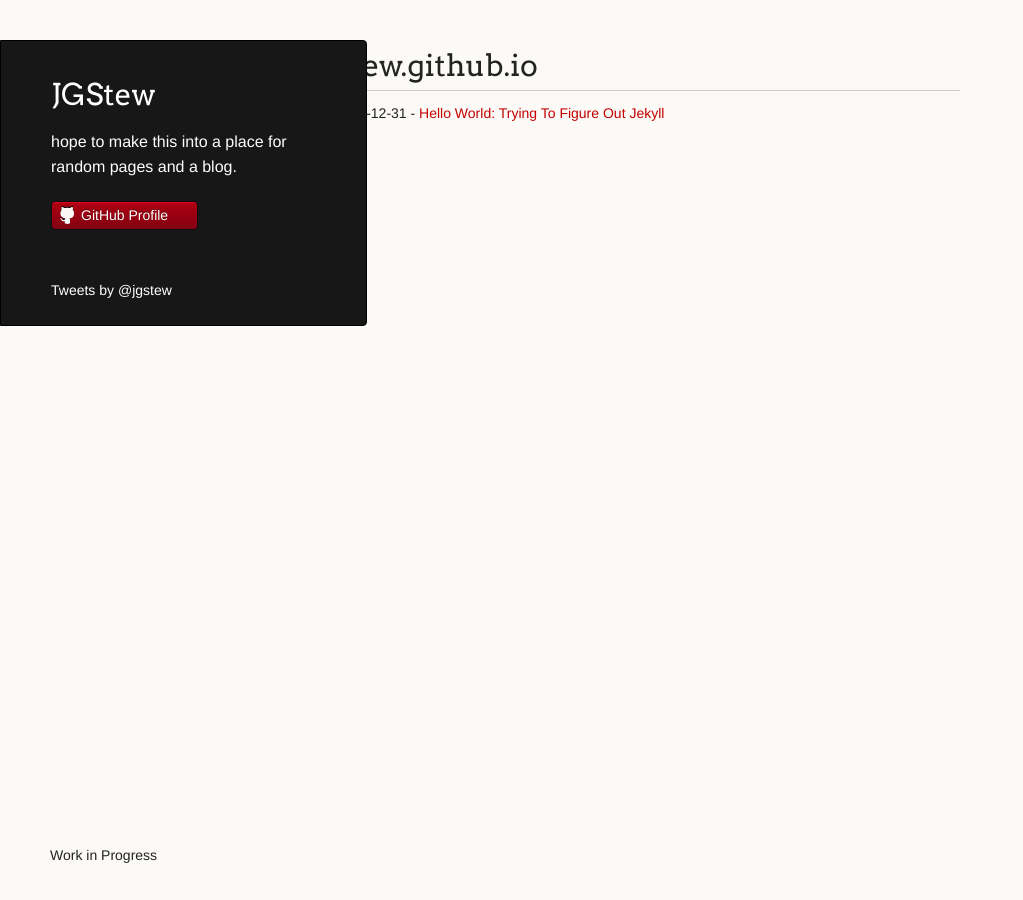
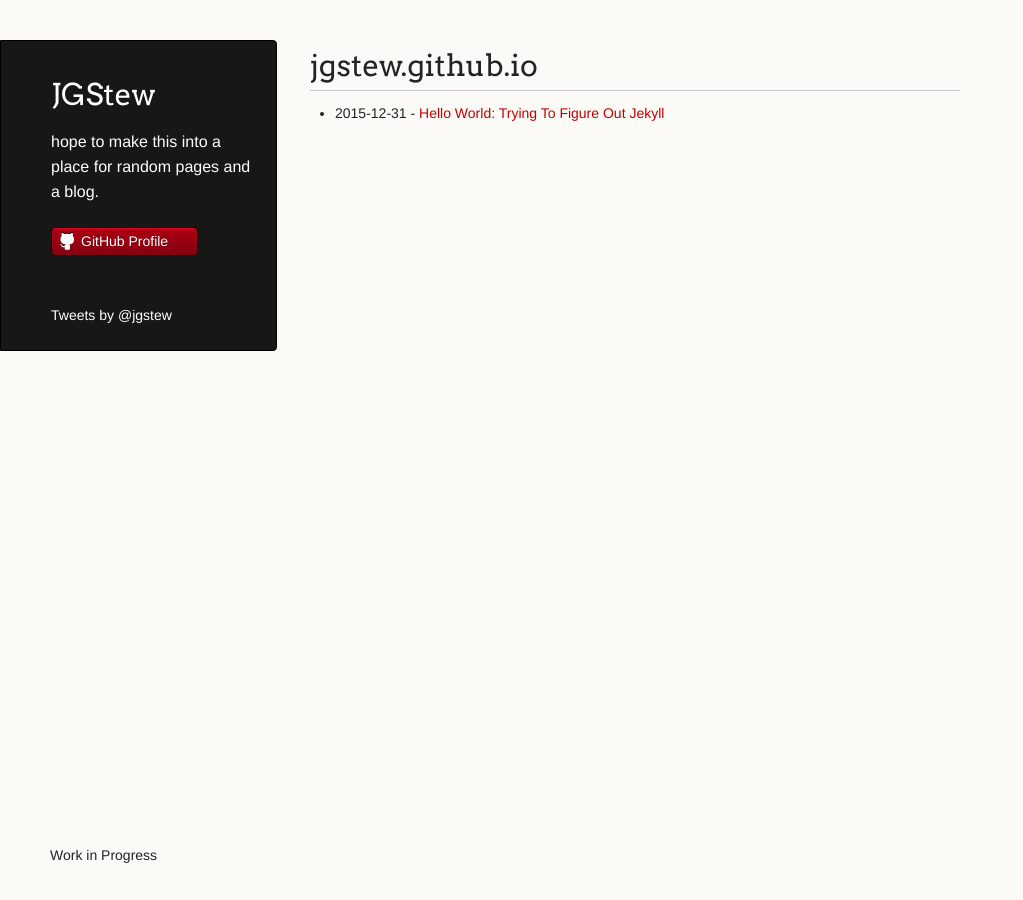
Before and after one commit to jgstew/jgstew.github.io, a Jekyll site: the page built from index.html, in a window 1280 px wide. Shown: the whole page, without its empty margins (0-1023 px from the left). Built offline with Jekyll 4.4.1, drawn with Linux system fonts in a browser that asks for light colours; comment, search, counter and statistics services are not loaded.

Commit message:
Update styles.css

```diff
--- a/stylesheets/styles.css
+++ b/stylesheets/styles.css
@@ -217,7 +217,7 @@ td {
 header {
 	background-color: #171717;
 	color: #FDFDFB;
-  width:290px;
+  width:200px;
   float:left;
   position:fixed;
 	border: 1px solid #000;
```
